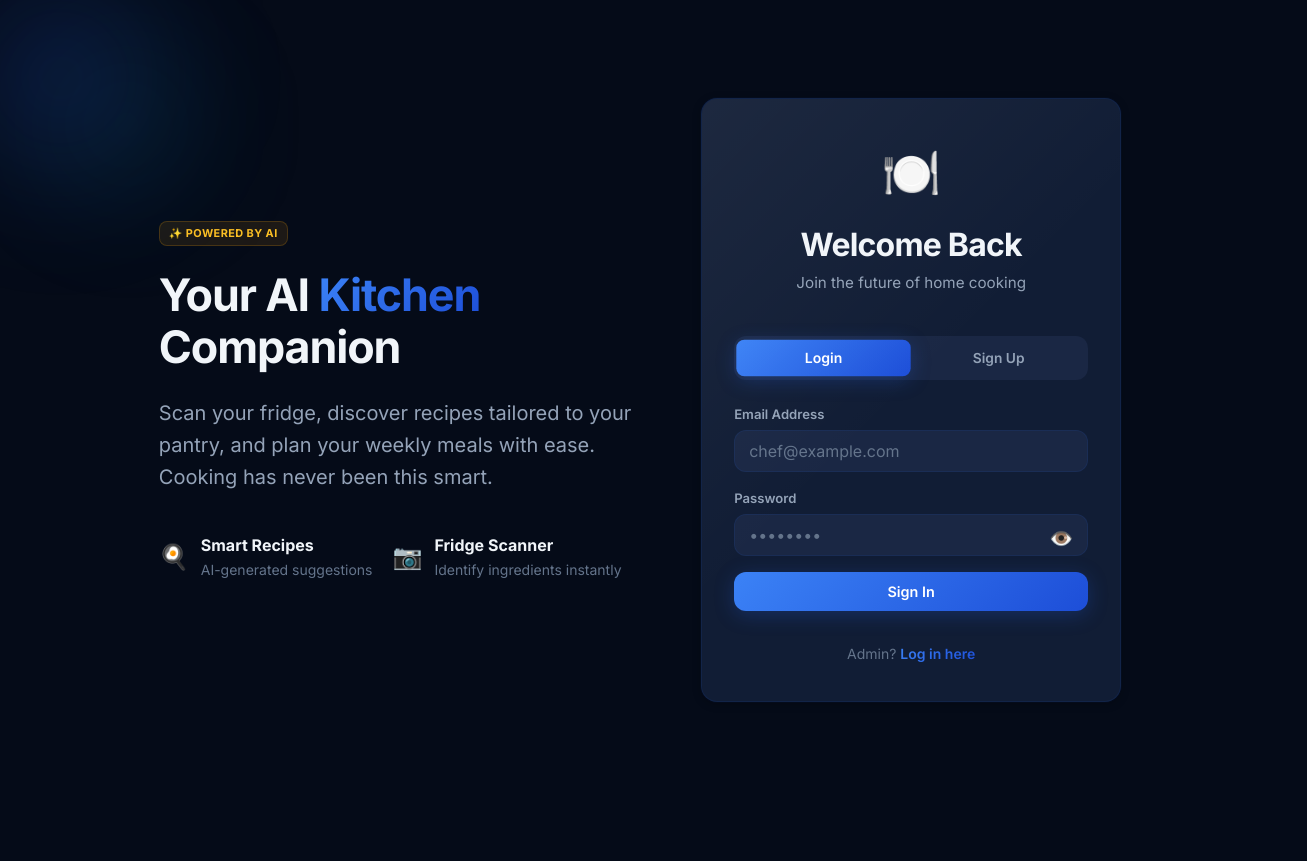
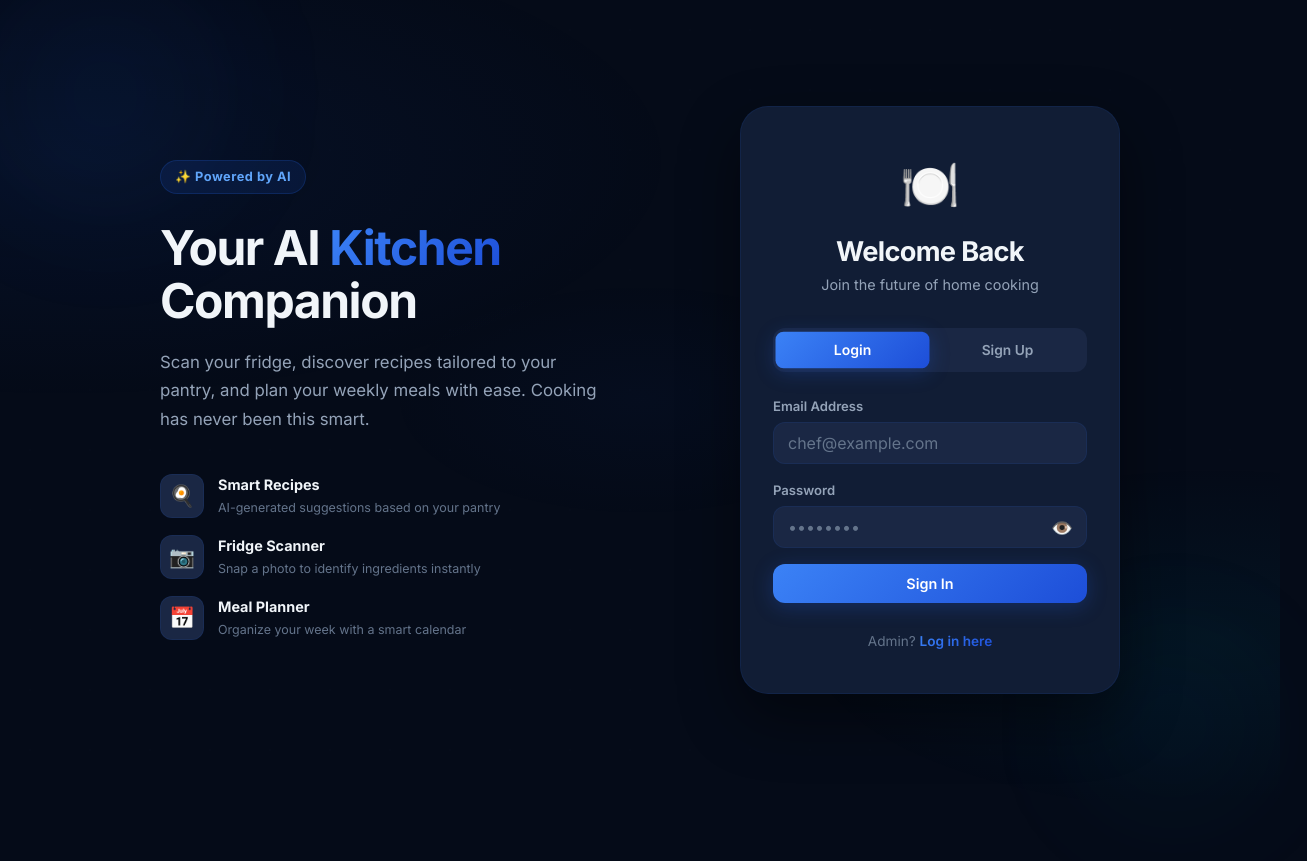
Before and after one commit to shajahan0510/ai-kitchen-assistant, a website: page frontend/index.html in a window 1280 px wide. Shown: the whole page, 1307 px wide, since content can reach past the window. Before the commit the page ends 800 px from the top, so only its background shows below. Drawn offline with Linux system fonts and the light colour scheme.

```diff
--- a/frontend/index.html
+++ b/frontend/index.html
@@ -4,55 +4,198 @@
 <head>
     <meta charset="UTF-8">
     <meta name="viewport" content="width=device-width, initial-scale=1.0">
-    <title>AI Kitchen Assistant — Smart Cooking & Meal Planning</title>
+    <title>AI Kitchen Assistant — Smart Cooking &amp; Meal Planning</title>
     <meta name="description"
         content="Elevate your cooking with AI recipe suggestions, smart fridge scanning, and personalized meal plans.">
     <link rel="preconnect" href="https://fonts.googleapis.com">
     <link href="https://fonts.googleapis.com/css2?family=Inter:wght@300;400;500;600;700;800&display=swap"
         rel="stylesheet">
     <link rel="stylesheet" href="css/styles.css">
+    <style>
+        /* ── Login Page Layout ───────────────────────────── */
+        .login-page {
+            min-height: 100dvh;
+            display: flex;
+            align-items: center;
+            justify-content: center;
+            padding: 20px 16px;
+            position: relative;
+            overflow: hidden;
+            background: var(--bg0);
+        }
+
+        /* Ambient blobs */
+        .login-blob {
+            position: absolute;
+            border-radius: 50%;
+            filter: blur(70px);
+            pointer-events: none;
+            opacity: .6;
+        }
+        .login-blob-1 {
+            width: 340px; height: 340px;
+            background: radial-gradient(circle, rgba(37,99,235,.18), transparent 70%);
+            top: -80px; left: -60px;
+            animation: ambientFloat 9s ease-in-out infinite;
+        }
+        .login-blob-2 {
+            width: 280px; height: 280px;
+            background: radial-gradient(circle, rgba(6,182,212,.12), transparent 70%);
+            bottom: -60px; right: -40px;
+            animation: ambientFloat 12s ease-in-out infinite reverse;
+        }
+
+        /* Two-column wrapper */
+        .login-wrapper {
+            display: flex;
+            width: 100%;
+            max-width: 960px;
+            gap: 48px;
+            align-items: center;
+            position: relative;
+            z-index: 1;
+        }
+
+        /* Hero section — hidden on mobile, shown on md+ */
+        .login-hero {
+            display: none;
+            flex: 1;
+        }
+        .login-hero-badge {
+            display: inline-flex;
+            align-items: center;
+            gap: 6px;
+            padding: 6px 14px;
+            border-radius: var(--r-pill);
+            background: rgba(37,99,235,.12);
+            border: 1px solid rgba(37,99,235,.2);
+            color: var(--primary-light);
+            font-size: .8rem;
+            font-weight: 700;
+            letter-spacing: .04em;
+            margin-bottom: 28px;
+        }
+        .login-hero h1 {
+            font-size: clamp(2rem, 4vw, 3rem);
+            line-height: 1.1;
+            margin-bottom: 20px;
+            letter-spacing: -.03em;
+        }
+        .login-hero-desc {
+            color: var(--text2);
+            font-size: 1.05rem;
+            line-height: 1.7;
+            margin-bottom: 40px;
+            max-width: 440px;
+        }
+        .login-features {
+            display: flex;
+            flex-direction: column;
+            gap: 16px;
+        }
+        .login-feature {
+            display: flex;
+            align-items: center;
+            gap: 14px;
+        }
+        .login-feature-icon {
+            width: 44px; height: 44px;
+            border-radius: var(--r-md);
+            background: var(--bg3);
+            border: 1px solid var(--glass-border);
+            display: flex; align-items: center; justify-content: center;
+            font-size: 1.3rem; flex-shrink: 0;
+        }
+        .login-feature-title { font-weight: 700; font-size: .9rem; margin-bottom: 2px; }
+        .login-feature-sub { font-size: .78rem; color: var(--text3); }
+
+        /* Auth card */
+        .login-card {
+            width: 100%;
+            max-width: 420px;
+            flex-shrink: 0;
+        }
+        .login-card-inner {
+            padding: 32px 24px;
+            border-radius: var(--r-2xl);
+            background: var(--bg2);
+            border: 1px solid var(--glass-border);
+            box-shadow: var(--shadow-xl);
+        }
+        .login-brand {
+            text-align: center;
+            margin-bottom: 32px;
+        }
+        .login-brand-icon {
+            font-size: 3rem;
+            margin-bottom: 12px;
+            display: block;
+        }
+        .login-brand h2 {
+            font-size: 1.7rem;
+            margin-bottom: 6px;
+        }
+        .login-brand p {
+            color: var(--text2);
+            font-size: .9rem;
+        }
+
+        /* Tablet / desktop — show hero, constrain card */
+        @media (min-width: 768px) {
+            .login-hero { display: block; }
+            .login-card { max-width: 380px; }
+            .login-card-inner { padding: 40px 32px; }
+        }
+    </style>
 </head>
 
-<body class="auth-page">
-    <div class="blob blob-1"></div>
-    <div class="blob blob-2"></div>
+<body class="login-page">
+    <!-- Ambient blobs -->
+    <div class="login-blob login-blob-1"></div>
+    <div class="login-blob login-blob-2"></div>
 
-    <div class="container main-layout"
-        style="display:flex; align-items:center; gap:60px; z-index:1; padding: 40px 24px;">
-        <!-- Hero Section -->
-        <div class="hero-text" style="flex:1.2; min-width: 320px;">
-            <div class="badge badge-orange" style="margin-bottom: 24px; display:inline-block;">✨ Powered by AI</div>
-            <h1 class="hero-title" style="margin-bottom: 24px;">Your AI <span class="text-gradient">Kitchen</span>
-                Companion</h1>
-            <p style="font-size: 1.25rem; color: var(--text2); margin-bottom: 40px; max-width: 540px;">
-                Scan your fridge, discover recipes tailored to your pantry, and plan your weekly meals with ease.
-                Cooking has never been this smart.
+    <div class="login-wrapper">
+
+        <!-- Hero (desktop only) -->
+        <div class="login-hero">
+            <div class="login-hero-badge">✨ Powered by AI</div>
+            <h1>Your AI <span class="text-gradient">Kitchen</span> Companion</h1>
+            <p class="login-hero-desc">
+                Scan your fridge, discover recipes tailored to your pantry, and plan your weekly
+                meals with ease. Cooking has never been this smart.
             </p>
-
-            <div style="display:flex; gap:20px;">
-                <div style="display:flex; align-items:center; gap:12px;">
-                    <div style="font-size:1.5rem;">🍳</div>
+            <div class="login-features">
+                <div class="login-feature">
+                    <div class="login-feature-icon">🍳</div>
                     <div>
-                        <div style="font-weight:700;">Smart Recipes</div>
-                        <div style="font-size:0.875rem; color:var(--text3);">AI-generated suggestions</div>
+                        <div class="login-feature-title">Smart Recipes</div>
+                        <div class="login-feature-sub">AI-generated suggestions based on your pantry</div>
                     </div>
                 </div>
-                <div style="display:flex; align-items:center; gap:12px;">
-                    <div style="font-size:1.5rem;">📷</div>
+                <div class="login-feature">
+                    <div class="login-feature-icon">📷</div>
                     <div>
-                        <div style="font-weight:700;">Fridge Scanner</div>
-                        <div style="font-size:0.875rem; color:var(--text3);">Identify ingredients instantly</div>
+                        <div class="login-feature-title">Fridge Scanner</div>
+                        <div class="login-feature-sub">Snap a photo to identify ingredients instantly</div>
+                    </div>
+                </div>
+                <div class="login-feature">
+                    <div class="login-feature-icon">📅</div>
+                    <div>
+                        <div class="login-feature-title">Meal Planner</div>
+                        <div class="login-feature-sub">Organize your week with a smart calendar</div>
                     </div>
                 </div>
             </div>
         </div>
 
         <!-- Auth Card -->
-        <div class="auth-card glass">
-            <div class="brand" style="text-align:center; margin-bottom: 40px;">
-                <div style="font-size: 3rem; margin-bottom: 15px;">🍽️</div>
-                <h2 style="font-size: 2rem; margin-bottom: 8px;">Welcome Back</h2>
-                <p style="color: var(--text2); font-size: 0.95rem;">Join the future of home cooking</p>
+        <div class="login-card">
+            <div class="login-card-inner">
+                <div class="login-brand">
+                    <span class="login-brand-icon">🍽️</span>
+                    <h2>Welcome Back</h2>
+                    <p>Join the future of home cooking</p>
                 </div>
 
                 <div id="authAlert" class="alert" style="display:none;"></div>
@@ -73,10 +216,10 @@
                         <div style="position:relative;">
                             <input id="loginPassword" type="password" class="form-input" placeholder="••••••••" required>
                             <button type="button" onclick="togglePassword('loginPassword', this)"
-                            style="position:absolute; right:15px; top:12px; font-size:1.2rem;">👁️</button>
+                                style="position:absolute; right:14px; top:50%; transform:translateY(-50%); font-size:1.1rem; background:none; border:none; cursor:pointer; color:var(--text2);">👁️</button>
                         </div>
                     </div>
-                <button id="loginBtn" type="submit" class="btn btn-primary btn-block">
+                    <button id="loginBtn" type="submit" class="btn btn-primary btn-block" style="margin-top:8px;">
                         <span class="btn-text">Sign In</span>
                         <span class="btn-loader" style="display:none;">⏳</span>
                     </button>
@@ -98,24 +241,26 @@
                             <input id="signupPassword" type="password" class="form-input"
                                 placeholder="Min. 8 chars, 1 Upper, 1 Digit" required>
                             <button type="button" onclick="togglePassword('signupPassword', this)"
-                            style="position:absolute; right:15px; top:12px; font-size:1.2rem;">👁️</button>
+                                style="position:absolute; right:14px; top:50%; transform:translateY(-50%); font-size:1.1rem; background:none; border:none; cursor:pointer; color:var(--text2);">👁️</button>
                         </div>
                     </div>
-                <button id="signupBtn" type="submit" class="btn btn-primary btn-block">
+                    <button id="signupBtn" type="submit" class="btn btn-primary btn-block" style="margin-top:8px;">
                         <span class="btn-text">Create Account</span>
                         <span class="btn-loader" style="display:none;">⏳</span>
                     </button>
                 </form>
 
-            <div style="text-align:center; margin-top: 32px; font-size: 0.875rem; color: var(--text3);">
+                <div style="text-align:center; margin-top:28px; font-size:.85rem; color:var(--text3);">
                     <p>Admin? <a href="admin.html" class="text-gradient" style="font-weight:600;">Log in here</a></p>
                 </div>
             </div>
         </div>
 
-    <!-- Hidden toast container for generic messages -->
+    </div>
+
+    <!-- Toast container -->
     <div id="toastContainer"
-        style="position:fixed; bottom:24px; right:24px; display:flex; flex-direction:column; gap:12px; z-index:2000;">
+        style="position:fixed; bottom:20px; right:16px; display:flex; flex-direction:column; gap:10px; z-index:2000; max-width: calc(100vw - 32px);">
     </div>
 
     <script src="js/auth.js"></script>
```
Lines whose indentation alone changed are shown as unchanged.
